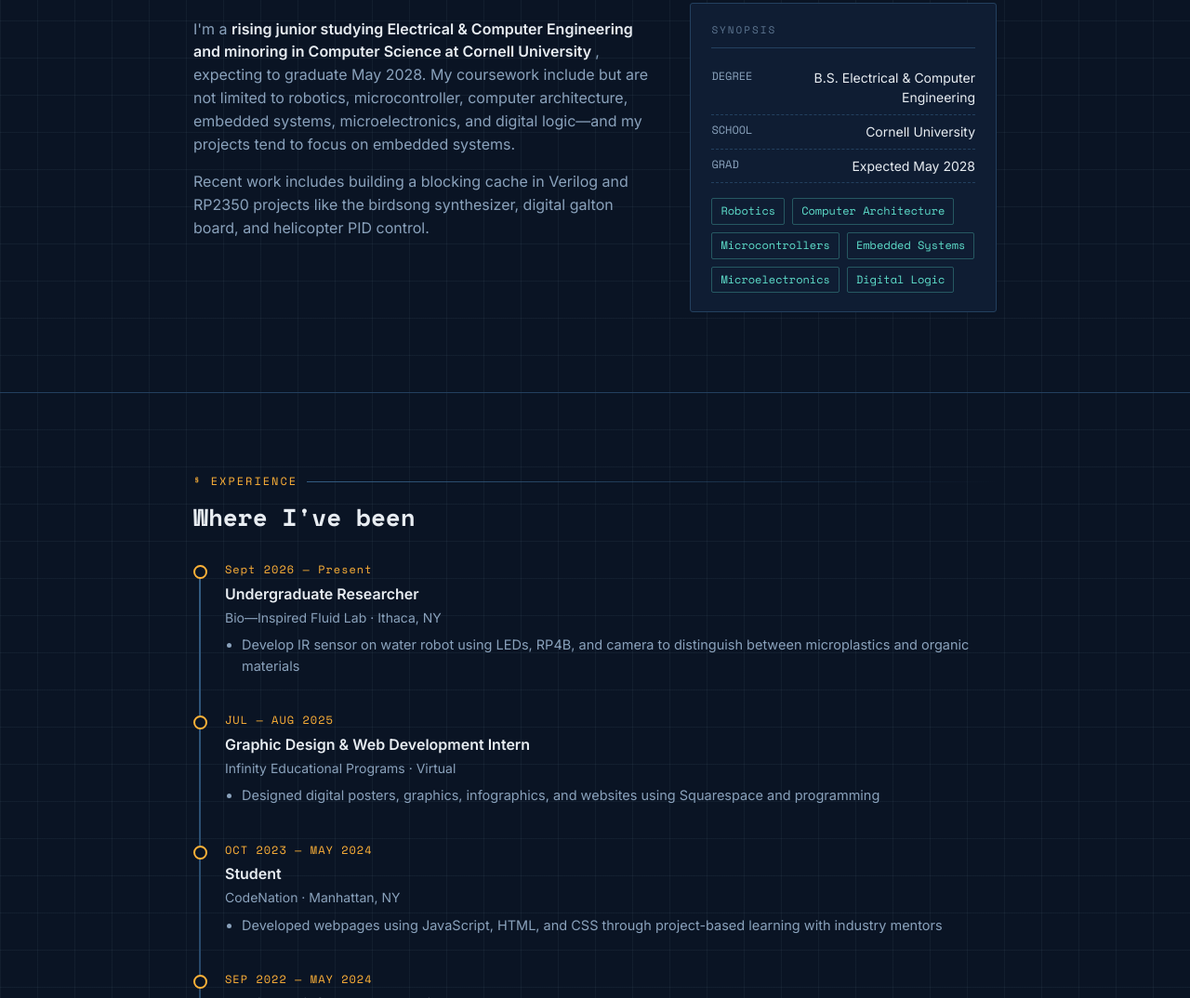
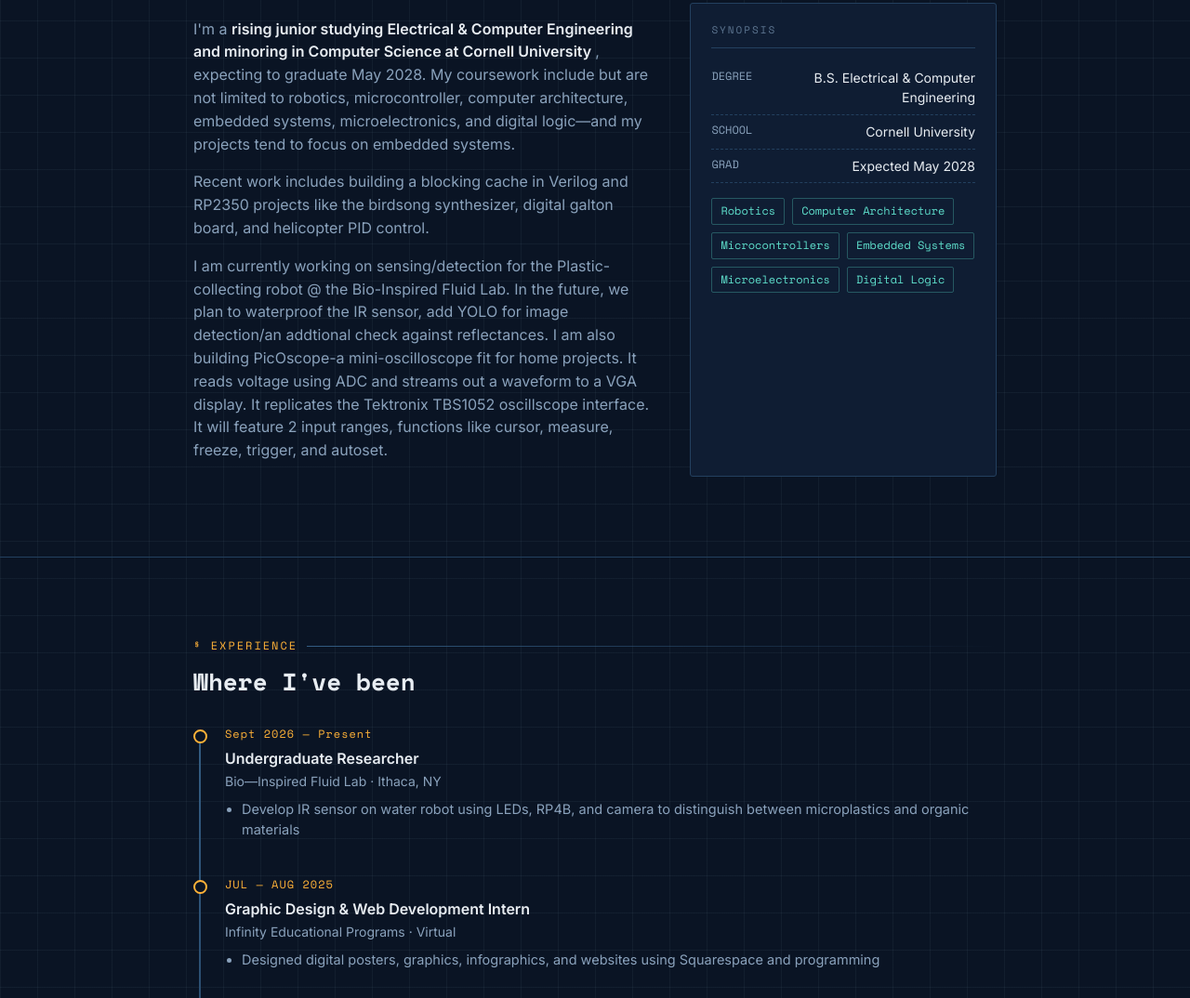
Before and after one commit to richy88gg/Personal-Portfolio, a plain HTML site: page index.html in a window 1280 px wide. Shown: the part 738-1812 px from the top of the page at 93% size. Drawn offline with nearby package versions, Linux system fonts and the light colour scheme.

Commit message:
Update w/ current work

```diff
--- a/index.html
+++ b/index.html
@@ -156,6 +156,13 @@
                     <p>
                         Recent work includes building a blocking cache in Verilog and RP2350 projects
                         like the birdsong synthesizer, digital galton board, and helicopter PID control.
+                    </p>
+                    <p>
+                        I am currently working on sensing/detection for the Plastic-collecting robot @ the Bio-Inspired Fluid Lab.
+                        In the future, we plan to waterproof the IR sensor, add YOLO for image detection/an addtional check against reflectances.
+                        I am also building PicOscope-a mini-oscilloscope fit for home projects. It reads voltage using ADC and streams out a waveform
+                        to a VGA display. It replicates the Tektronix TBS1052 oscillscope interface. It will feature 2 input ranges, functions like
+                        cursor, measure, freeze, trigger, and autoset.
                     </p>
                 </div>
 
```
